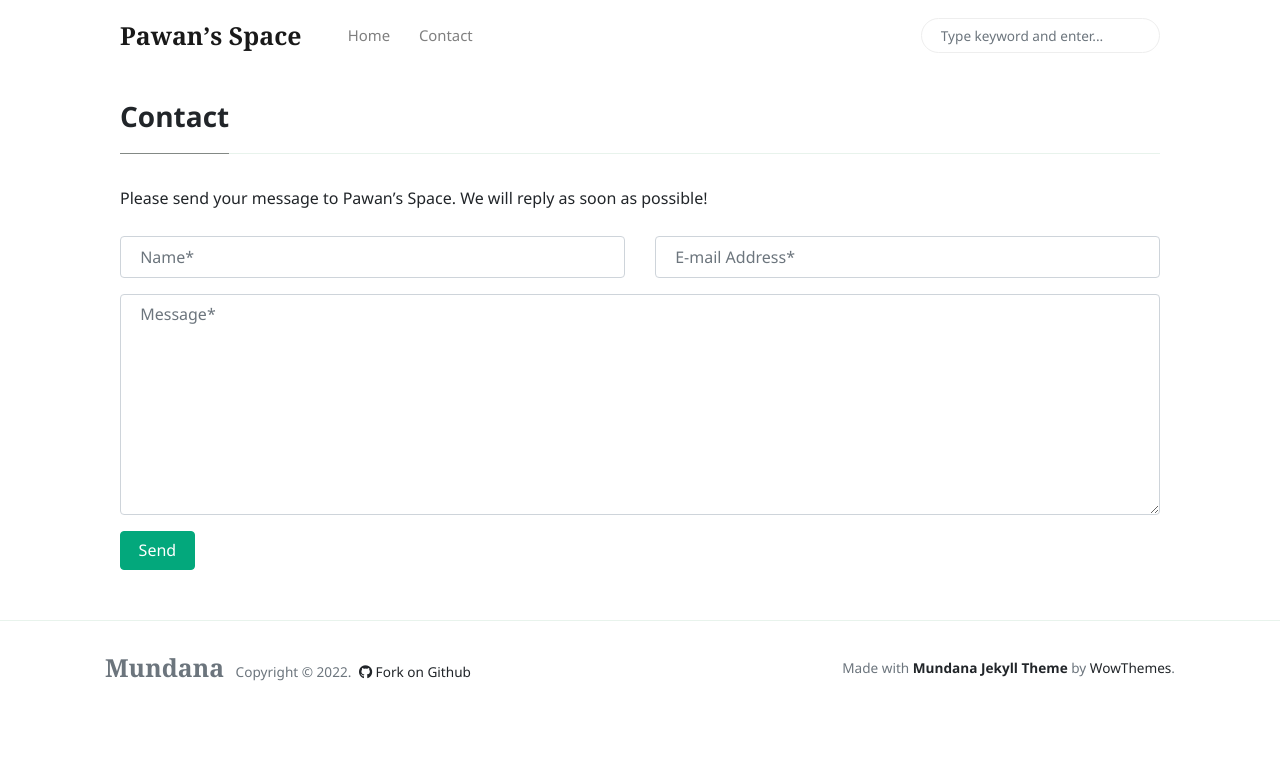
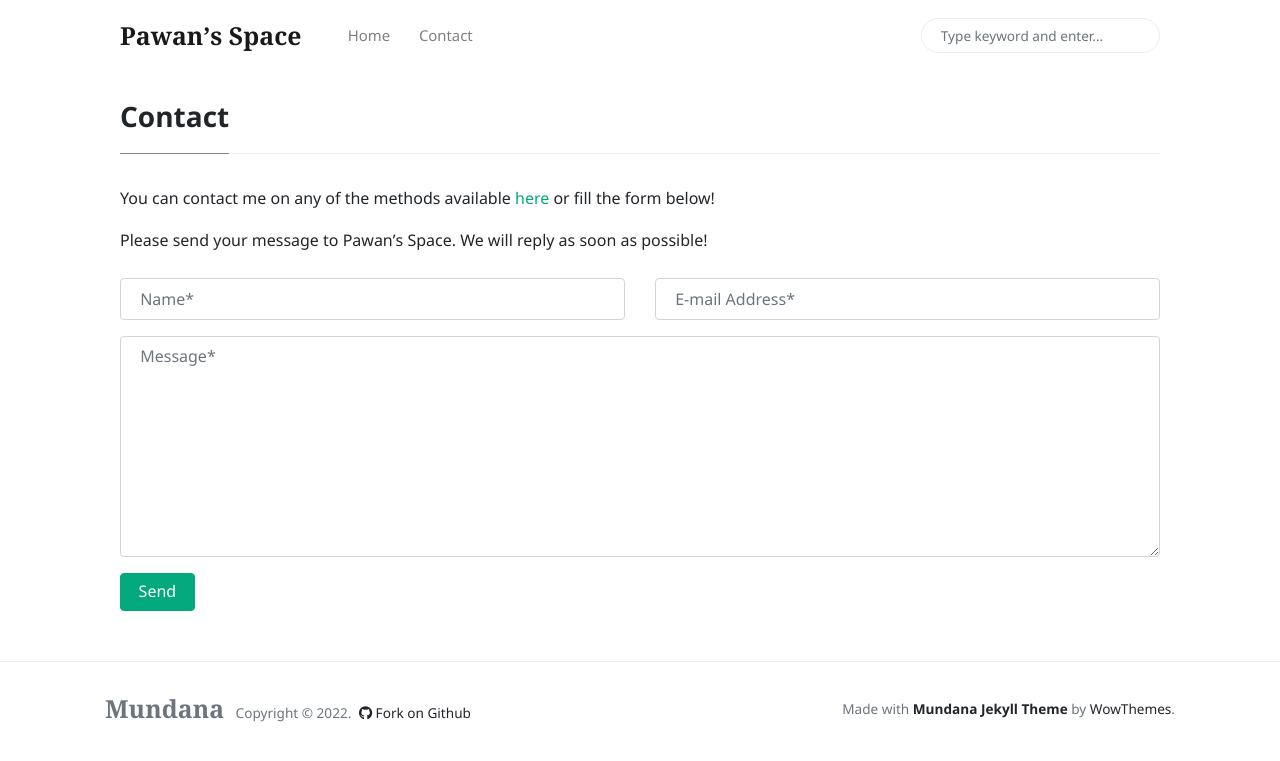
Before and after one commit to pawan-live/pawans-space, a Jekyll site: the page built from _pages/contact.md, in a window 1280 px wide. Shown: the top 761 px of the page. Built offline with Jekyll 4.4.1, drawn with Linux system fonts in a browser that asks for light colours; nearby versions of some CDN libraries.

Commit message:
Update contact.md

```diff
--- a/_pages/contact.md
+++ b/_pages/contact.md
@@ -2,6 +2,7 @@
 title: "Contact"
 permalink: "/contact.html"
 ---
+You can contact me on any of the methods available [here](https://itspawanlive.me/links) or fill the form below!
 
 <form action="https://formspree.io/{{site.email}}" method="POST">
 <p class="mb-4">Please send your message to {{site.name}}. We will reply as soon as possible!</p>
```
